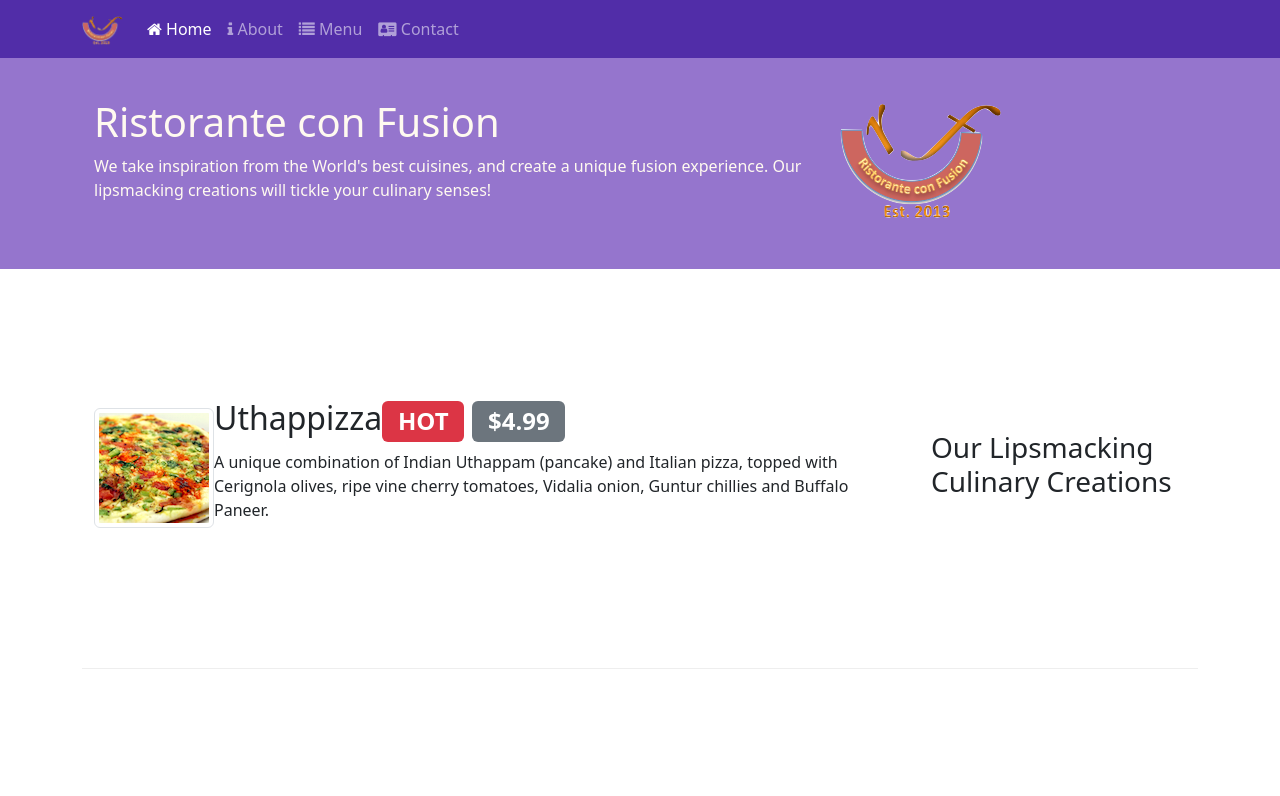
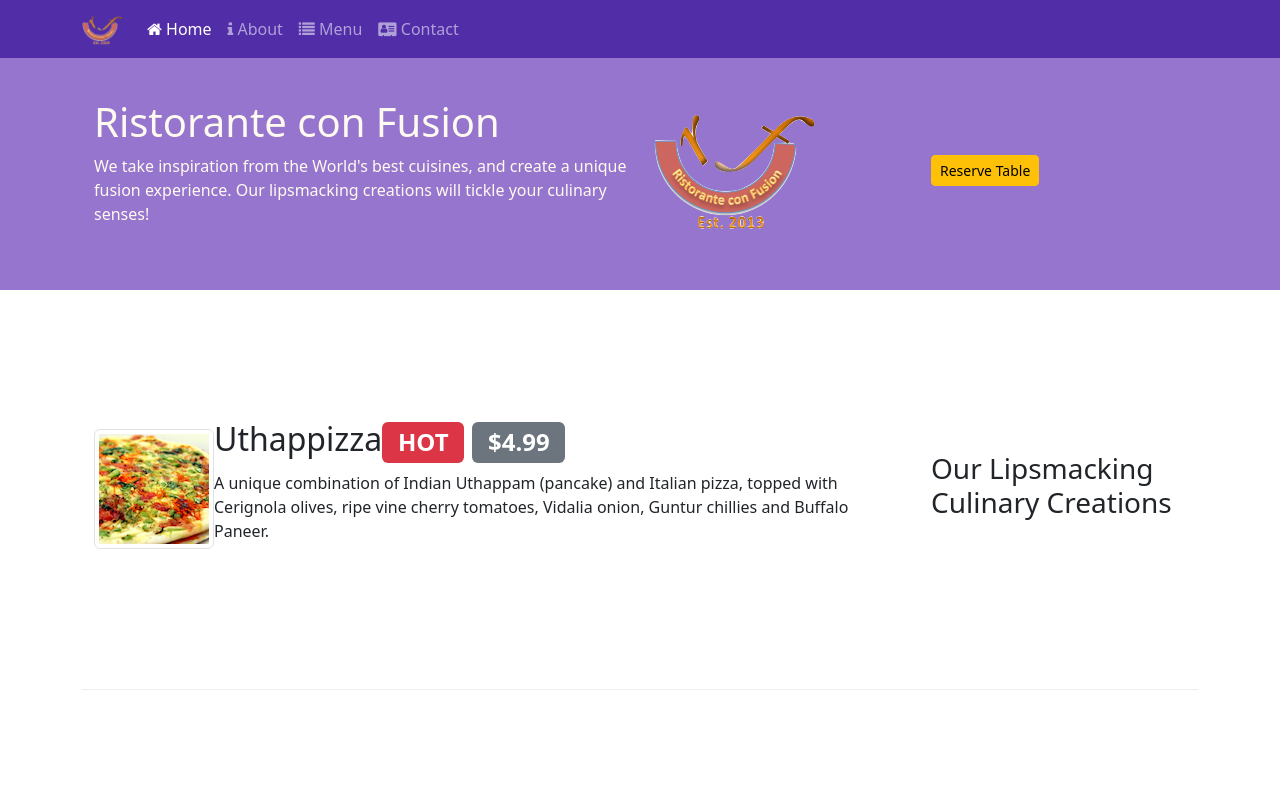
Before and after one commit to Gedeon4ick/Coursera---Bootstrap, a website: page index.html in a window 1280 px wide. Shown: the top 796 px of the page. Drawn offline with nearby package versions, Linux system fonts and the light colour scheme.

Commit message:
Assignment 2 task 3

```diff
--- a/index.html
+++ b/index.html
@@ -36,17 +36,21 @@
 
         </div>
     </nav>
-    <header class="container-fluid p-5">
+    <header class="container-fluid p-5 ">
         <div class="container">
-            <div class="row row-header">
-                <div class="col-12 col-sm-8">
+            <div class="row row-header d-flex align-items-center ">
+                <div class="col-12 col-sm-6">
                     <h1>Ristorante con Fusion</h1>
                     <p>We take inspiration from the World's best cuisines, and create a unique fusion experience. Our
                         lipsmacking creations will tickle your culinary senses!</p>
                 </div>
-                <div class="col-12 col-sm aligh-self-center">
+                <div class="col-12 col-sm">
                     <img src="img/logo.png" class="img-fluid" alt="">
                 </div>
+                <div class="col-12 col-sm aligh-self-center">
+                    <a href="#Reserve" type="button" class="btn btn-sm btn-warning">Reserve Table</a>
+                </div>
+
             </div>
         </div>
     </header>
@@ -113,7 +117,7 @@
             </div>
         </div>
 
-        <div class="p-3">
+        <div class="p-3" id="Reserve">
             <div class="card col-12 col-md-8 m-auto">
                 <div class="card-header bg-warning text-white fs-2">
                     Recerve a Table
```
